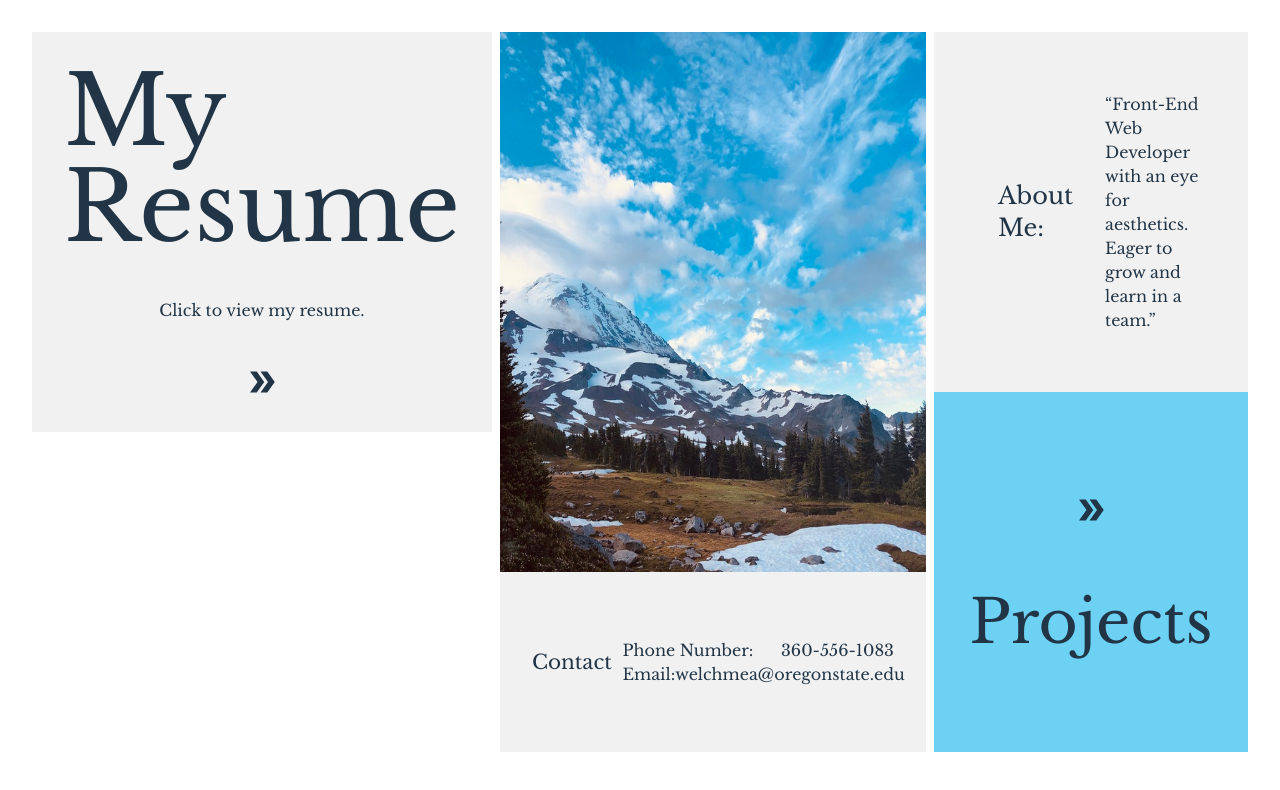
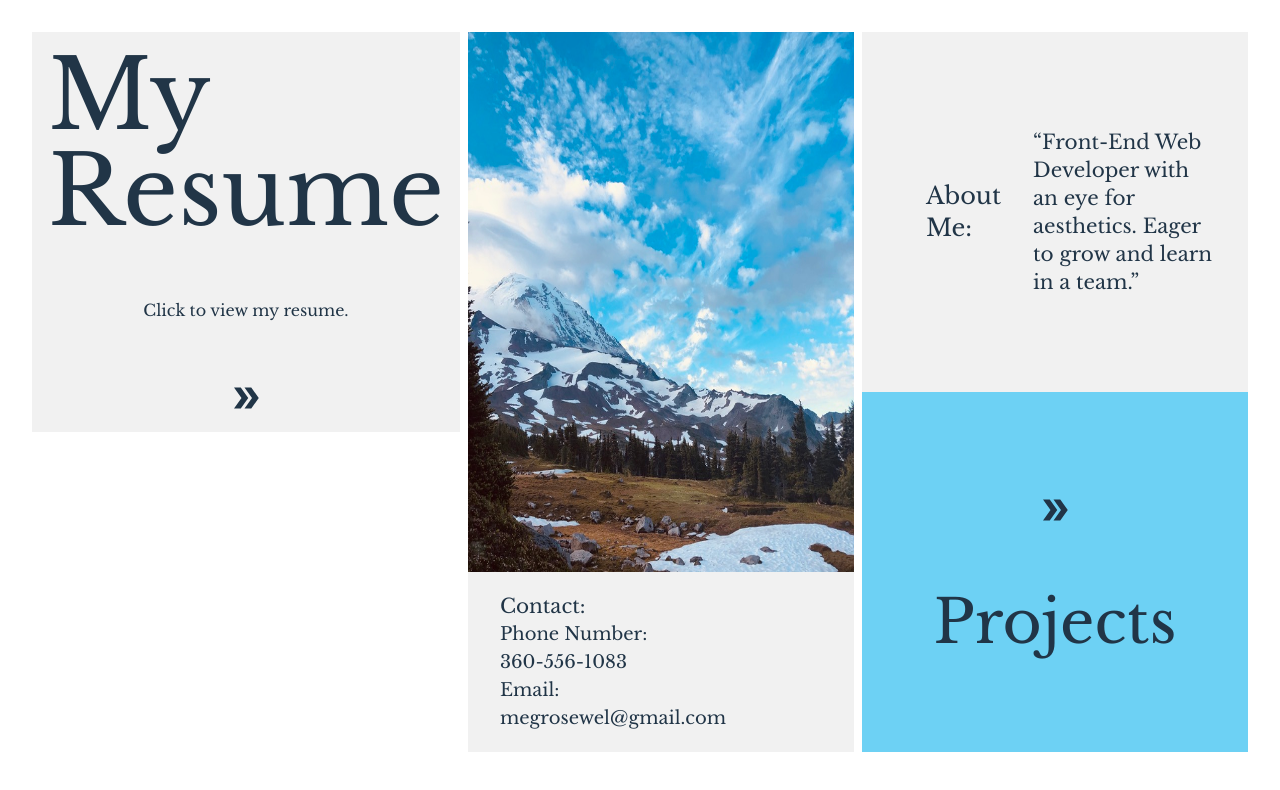
Before and after one commit to welchmea/Professional_Resume_Site, a React (Vite) app: page / in a window 1280 px wide. Shown: the top 790 px of the page. Built offline with nearby package versions, Linux system fonts and the light colour scheme; a web font is replaced by a local one.

Commit message:
made content more responsive

```diff
--- a/src/views/Homepage.tsx
+++ b/src/views/Homepage.tsx
@@ -6,10 +6,10 @@ function HomePage() {
   return (
     <>
       <div className="flex flex-row h-[90vh] w-6/6 gap-2">
-        <div className="flex flex-col justify-between w-full h-[50vh] bg-light-green">
-          <div className="flex justify-center p-8 text-8xl">My Resume</div>
-          <div className="flex  justify-center">Click to view my resume.</div>
-          <div className="flex justify-center p-8 text-4xl">
+        <div className="flex flex-col justify-between w-full lg:h-[50vh] bg-light-green">
+          <div className="flex justify-center p-8 sm:p-0 md:p-1 lg:p-4 text-4xl sm:text-xs md:text-4xl lg:text-8xl ">My Resume</div>
+          <div className="flex justify-center">Click to view my resume.</div>
+          <div className="flex justify-center p-8 sm:p-0 md:p-1 lg:p-4 text-4xl">
             <Link to="/Resume">
               <MdOutlineDoubleArrow />
             </Link>
@@ -17,28 +17,22 @@ function HomePage() {
         </div>
 
         <div className="flex flex-col h-full w-full">
-          <div className="flex h-3/4 justify-center bg-light-turq">
+          <div className="flex h-2/3 lg:h-3/4 justify-center bg-light-turq">
             <img className="flex h-[90vh]" src={ImageView} />
           </div>
-          <div className="flex items-center p-8 bg-light-green h-1/4">
-            <div className="flex w-1/4 text-xl">Contact</div>
-            <div className="flex flex-col w-3/4">
-              <div className="flex justify-between">
+          <div className="flex flex-col place-content-center bg-light-green h-1/3 lg:h-1/4 lg:p-8">
+            <div className="flex text-md md:text-xl">
+              Contact:
+              </div>
+
+              <div className=" text-xs md:text-lg justify-between">
                 <div>Phone Number:</div>
                 <div>360-556-1083</div>
+
+              <div className="text-xs md:text-lg justify-between">
+                <div>Email:</div>
+                <div>megrosewel@gmail.com</div>
               </div>
-              <div className="flex justify-between">
-                <div>Email:</div>
-                <div>welchmea@oregonstate.edu</div>
-              </div>
-              {/* <div className="flex justify-between">
-                <div>LinkedIn:</div>
-                <div>welchmea@linkedin</div>
-              </div>
-              <div className="flex justify-between">
-                <div>GitHub:</div>
-                <div>welchmea</div>
-              </div> */}
             </div>
           </div>
         </div>
@@ -46,19 +40,19 @@ function HomePage() {
         <div className="flex flex-col w-full h-full">
           <div className="flex justify-center p-8 bg-light-green h-1/2">
             <div className="flex items-center p-8 text-2xl">About Me:</div>
-            <div className="flex items-center">
+            <div className="flex items-center text-xs sm:text-xs md:text-lg lg:text-xl">
               “Front-End Web Developer with an eye for aesthetics. Eager to grow
               and learn in a team.”
             </div>
           </div>
 
           <div className="flex flex-col justify-center bg-light-turq h-1/2">
-            <div className="flex justify-center p-8 text-4xl">
+            <div className="flex justify-center p-4 sm:p-0 md:p-1 lg:p-8 text-4xl">
               <Link to="/Projects">
                 <MdOutlineDoubleArrow />
               </Link>
             </div>
-            <div className="flex justify-center text-6xl p-8">Projects</div>
+            <div className="flex justify-center p-4 sm:p-0 md:p-1 lg:p-8 text-4xl sm:text-2xl md:text-4xl lg:text-6xl">Projects</div>
           </div>
         </div>
       </div>
```
